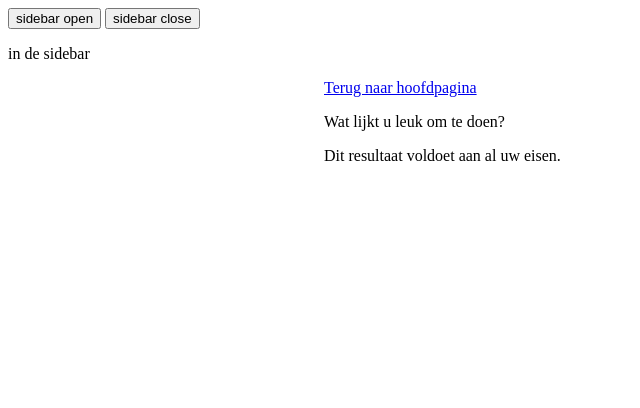
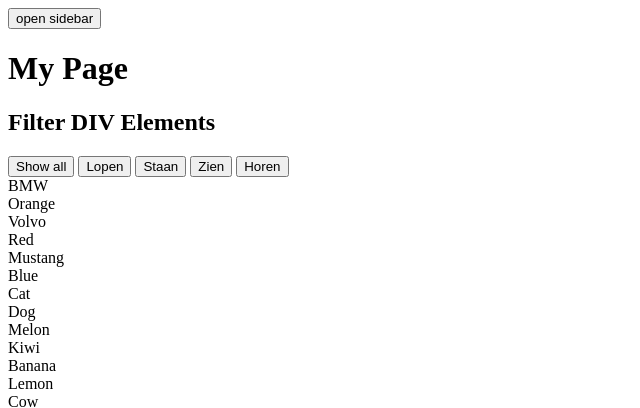
Before and after one commit to 1038415/CLE_3_Ouderen_Dagje_Uit, a PHP site: page /html/uitjes.html in a window 1280 px wide. Shown: the top 408 px of the page, without its empty margins (0-640 px from the left). Run offline with PHP 8.4, Linux system fonts and the light colour scheme.

Commit message:
5 april 2023 uitjespagina push (nog niet klaar).

```diff
--- a/css/styleUitjes.css
+++ b/css/styleUitjes.css
@@ -1,8 +1,54 @@
-/* css uitjes pagina */
-.side-bar {
-    width: 25%;
+/* inside sidebar */
+
+
+/* outside sidebar */
+
+.pageContent {
+    color: red;
 }
 
-.content {
-    margin-left: 25%;
+.container {
+    padding:0.01em 16px;
+    margin-top:16px;
+    margin-bottom:16px;
 }
+
+/* filter systeem*/
+
+ .filterDiv {
+     float: left;
+     background-color: #2196F3;
+     color: #ffffff;
+     width: 100px;
+     line-height: 100px;
+     text-align: center;
+     margin: 2px;
+     display: none;
+ }
+
+.show {
+    display: block;
+}
+
+.container {
+    margin-top: 20px;
+    overflow: hidden;
+}
+
+/* Style the buttons */
+.btn {
+    border: none;
+    outline: none;
+    padding: 12px 16px;
+    background-color: #f1f1f1;
+    cursor: pointer;
+}
+
+.btn:hover {
+    background-color: #ddd;
+}
+
+.btn.active {
+    background-color: #666;
+    color: white;
+}
--- a/html/uitjes.html
+++ b/html/uitjes.html
@@ -1,26 +1,121 @@
+<!-- JE MOET DE JAVASCRIPT EN CSS OPNIEUW GAAN  KOPPELEN-->
+
 <!DOCTYPE html>
-<html lang="en">
-<head>
-    <meta charset="UTF-8">
-    <title>Title</title>
-    <link rel="stylesheet" href="/css/styleUitjes.css">
-    <script type="text/javascript" src="uitjes.js" defer></script>
-</head>
+<html>
+<title>W3.CSS</title>
+<meta name="viewport" content="width=device-width, initial-scale=1">
+<link rel="stylesheet0" href="/css/styleUitjes.css">
+<script src="uitjes.js"></script>
 <body>
-<button id="sidebarOpen" onclick="open">sidebar open</button>
-<button id="sidebarClose" onclick="close">sidebar close</button>
-<div class="side-bar" id="sideba">
-<p>in de sidebar</p>
 
+<!-- Sidebar -->
+<div class="w3-sidebar w3-bar-block w3-border-right" style="display:none" id="mySidebar">
+    <button onclick="w3_close()" class="w3-bar-item w3-large">Close &times;</button>
+    <a href="#" class="w3-bar-item w3-button">Link 1</a>
+    <a href="#" class="w3-bar-item w3-button">Link 2</a>
+    <a href="#" class="w3-bar-item w3-button">Link 3</a>
 </div>
-<div class="content">
-<a href="index.html">Terug naar hoofdpagina</a>
 
-<p>Wat lijkt u leuk om te doen?</p>
+<!-- Page Content -->
+<div class="w3-teal"> <!-- w3-teal-->
+    <!-- w3-button w3-teal w3-xlarge-->
+    <button class="w3-button w3-teal w3-xlarge" onclick="w3_open()">open sidebar</button>
+    <!-- w3-container-->
+    <div class="w3_container">
+        <h1>My Page</h1>
+    </div>
+</div>
 
-<p>Dit resultaat voldoet aan al uw eisen.</p>
+    <!-- w3-container-->
+<div class="w3_container">
+    <!DOCTYPE html>
+    <html>
+
+    <body>
+
+    <h2>Filter DIV Elements</h2>
+
+    <div id="myBtnContainer">
+        <button class="btn active" onclick="filterSelection('all')"> Show all</button>
+        <button class="btn" onclick="filterSelection('cars')"> Lopen</button>
+        <button class="btn" onclick="filterSelection('animals')"> Staan</button>
+        <button class="btn" onclick="filterSelection('fruits')"> Zien</button>
+        <button class="btn" onclick="filterSelection('colors')"> Horen</button>
+    </div>
+
+    <div class="container">
+        <div class="filterDiv cars">BMW</div>
+        <div class="filterDiv colors fruits">Orange</div>
+        <div class="filterDiv cars">Volvo</div>
+        <div class="filterDiv colors">Red</div>
+        <div class="filterDiv cars animals">Mustang</div>
+        <div class="filterDiv colors">Blue</div>
+        <div class="filterDiv animals">Cat</div>
+        <div class="filterDiv animals">Dog</div>
+        <div class="filterDiv fruits">Melon</div>
+        <div class="filterDiv fruits animals">Kiwi</div>
+        <div class="filterDiv fruits">Banana</div>
+        <div class="filterDiv fruits">Lemon</div>
+        <div class="filterDiv animals">Cow</div>
+    </div>
+
+    <script>
+        filterSelection("all")
+        function filterSelection(c) {
+            var x, i;
+            x = document.getElementsByClassName("filterDiv");
+            if (c == "all") c = "";
+            for (i = 0; i < x.length; i++) {
+                w3RemoveClass(x[i], "show");
+                if (x[i].className.indexOf(c) > -1) w3AddClass(x[i], "show");
+            }
+        }
+
+        function w3AddClass(element, name) {
+            var i, arr1, arr2;
+            arr1 = element.className.split(" ");
+            arr2 = name.split(" ");
+            for (i = 0; i < arr2.length; i++) {
+                if (arr1.indexOf(arr2[i]) == -1) {element.className += " " + arr2[i];}
+            }
+        }
+
+        function w3RemoveClass(element, name) {
+            var i, arr1, arr2;
+            arr1 = element.className.split(" ");
+            arr2 = name.split(" ");
+            for (i = 0; i < arr2.length; i++) {
+                while (arr1.indexOf(arr2[i]) > -1) {
+                    arr1.splice(arr1.indexOf(arr2[i]), 1);
+                }
+            }
+            element.className = arr1.join(" ");
+        }
+
+        // Add active class to the current button (highlight it)
+        var btnContainer = document.getElementById("myBtnContainer");
+        var btns = btnContainer.getElementsByClassName("btn");
+        for (var i = 0; i < btns.length; i++) {
+            btns[i].addEventListener("click", function(){
+                var current = document.getElementsByClassName("active");
+                current[0].className = current[0].className.replace(" active", "");
+                this.className += " active";
+            });
+        }
+    </script>
+
+    </body>
+    </html>
+
+
+    <iframe
+            width="100%"
+            height="500px"
+            src='https://api.mapbox.com/styles/v1/jaden-birginia/clg3far5x005x01p0pjjmxmd0.html?title=view&access_token=pk.eyJ1IjoiamFkZW4tYmlyZ2luaWEiLCJhIjoiY2xnMnFjOXZuMDd5YjNrcGh5ZDdodmZ5aSJ9.zXfzMD77W_UxerEeWgvENg&zoomwheel=true&fresh=true#2/37.75/-92.25'
+            title="Streets"
+            style="border:none;"
+    ></iframe>
 </div>
+
 </body>
 </html>
-
-<!-- doelen erin verwerken -->
--- /dev/null
+++ b/html/uitjes.js
@@ -0,0 +1,7 @@
+    function w3_open() {
+    document.getElementById("mySidebar").style.display = "block";
+}
+
+    function w3_close() {
+    document.getElementById("mySidebar").style.display = "none";
+}
```
